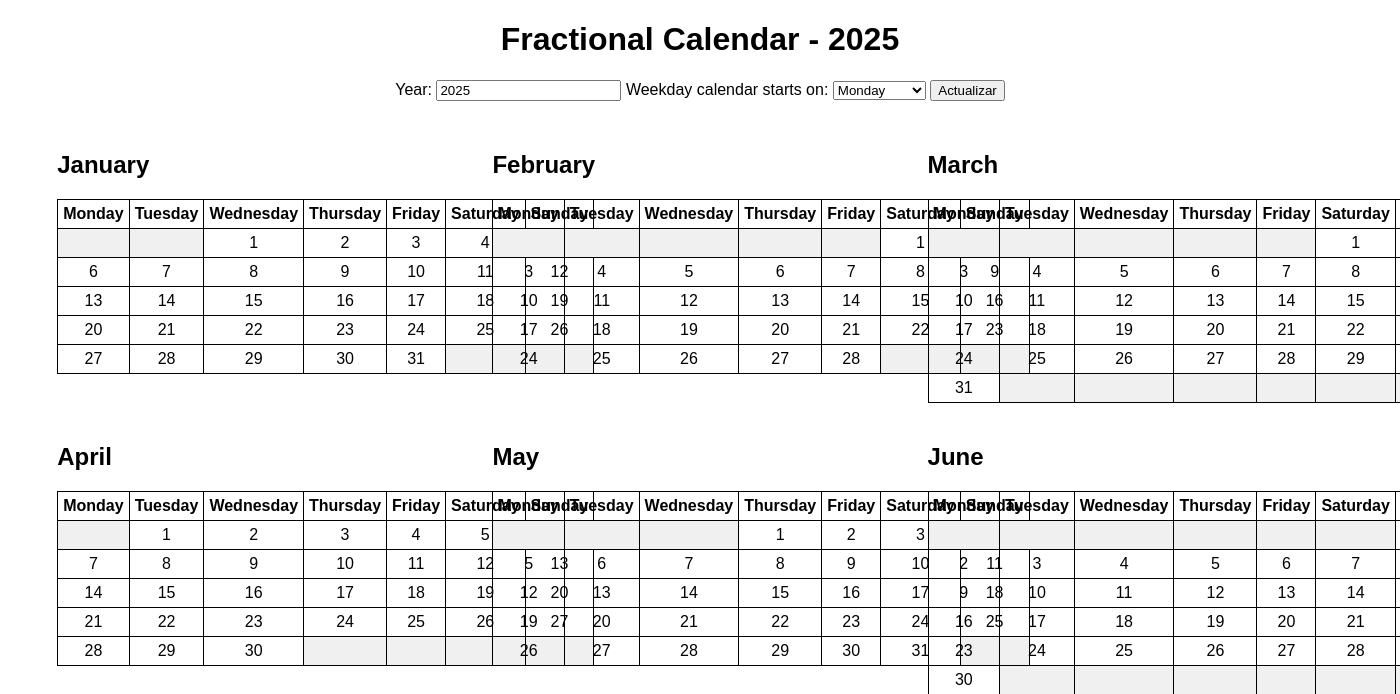
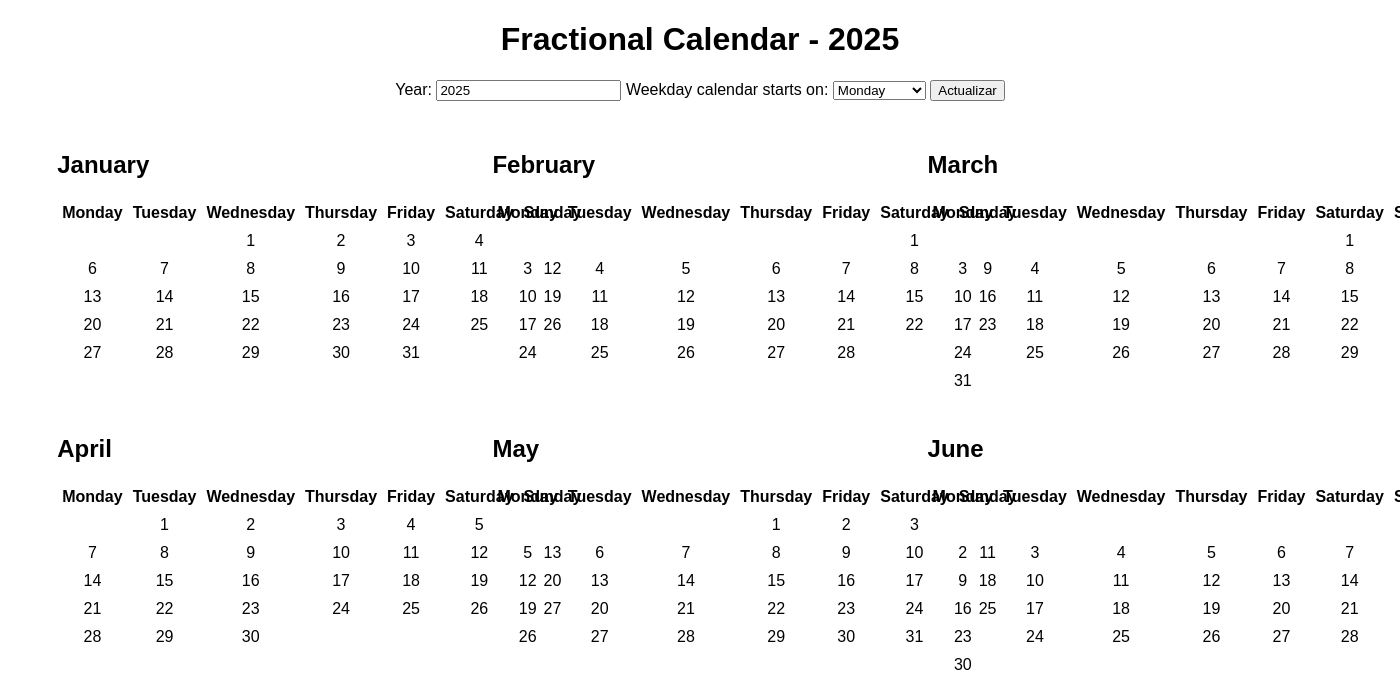
Before and after one commit to rodriesquivel13/FracScheduler, a Flask app: page / in a window 1400 px wide; the page is wider, and only the part inside the window is pictured. Shown: the top 694 px of that part. Run offline with Flask 3, Linux system fonts and the light colour scheme.

Commit message:
pequeña correccion al fronted en styles.css

```diff
--- a/static/styles.css
+++ b/static/styles.css
@@ -28,11 +28,12 @@ table {
 }
 
 th, td {
-    border: 1px solid #000;
     text-align: center;
     padding: 5px;
+    border: none;  /* Eliminar las líneas de las tablas */
 }
 
 td.empty {
-    background-color: #f0f0f0;
+    background-color: #ffffff;  /* Asegurar que los campos vacíos sean completamente blancos */
+    box-shadow: none;  /* Eliminar cualquier sombra */
 }
```
